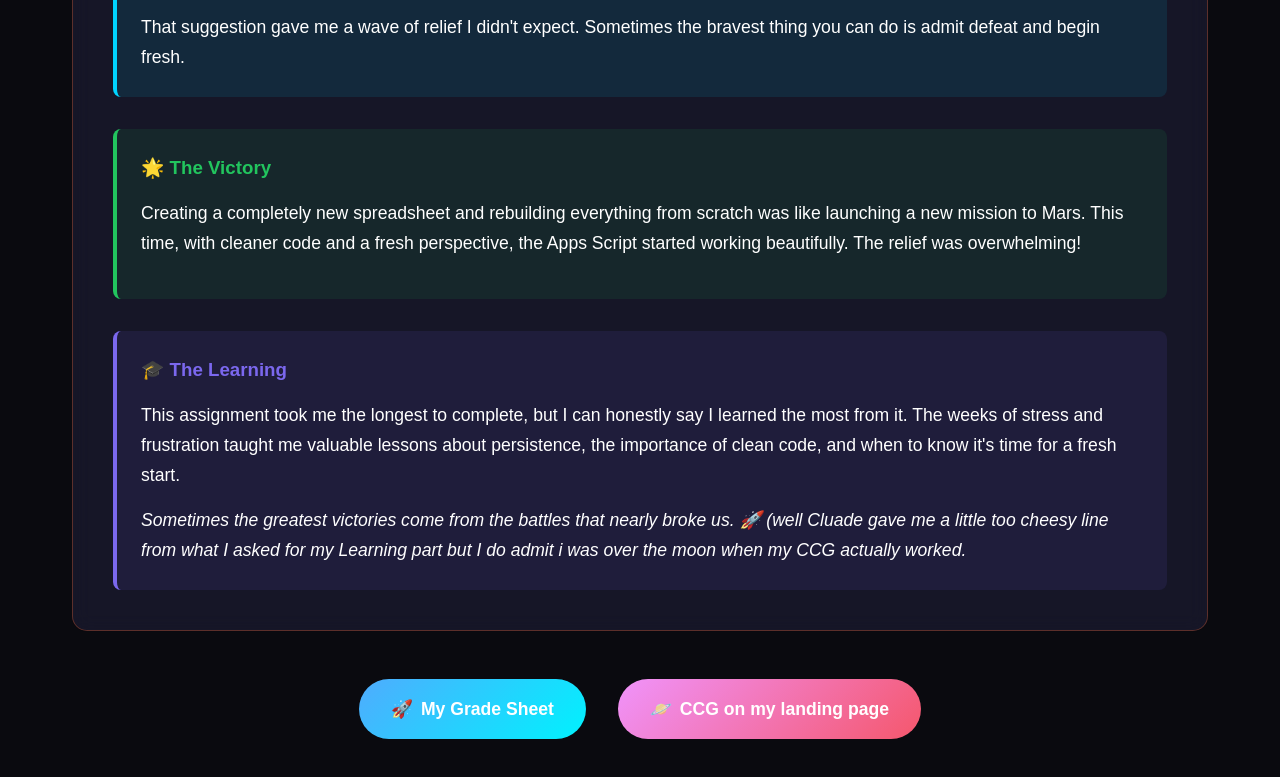
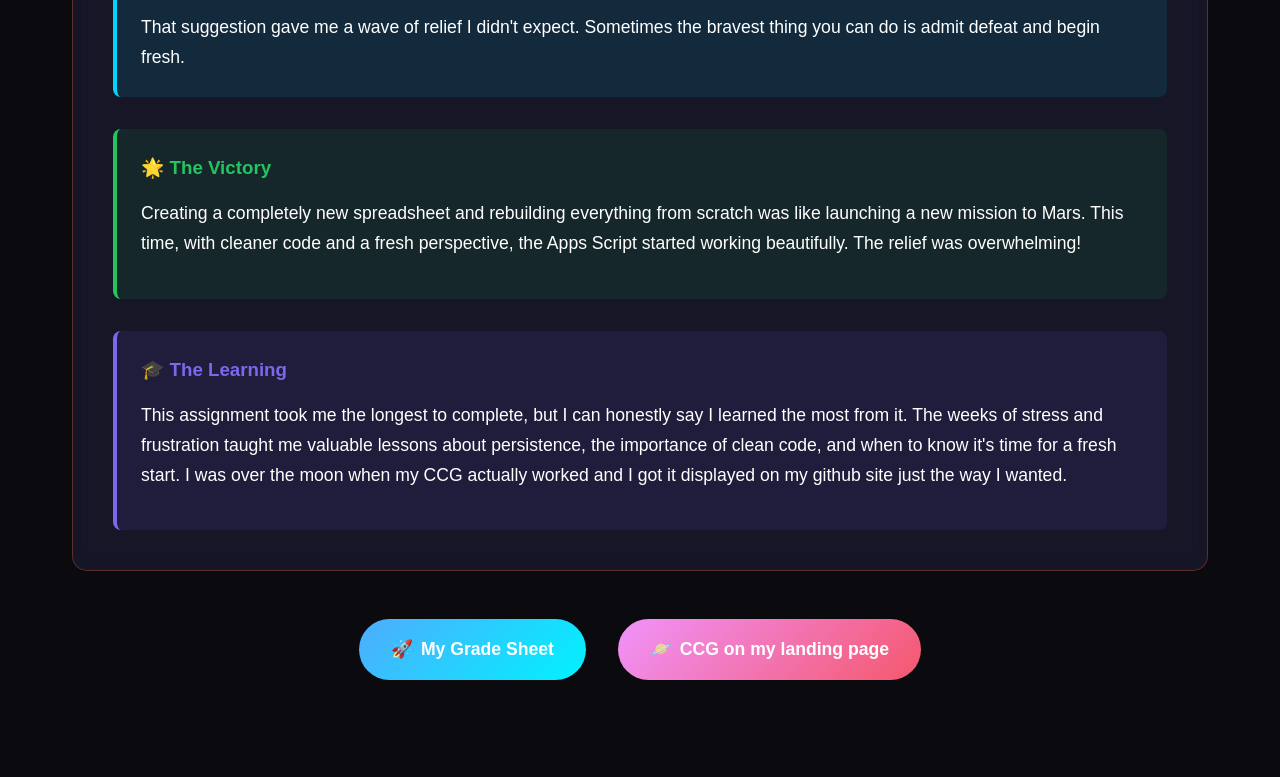
Before and after one commit to ssmoon-debug/AppScript, a plain HTML site: page index.html in a window 1280 px wide. Shown: the part 3369-4146 px from the top of the page. Drawn offline with Linux system fonts and the light colour scheme.

Commit message:
Update index.html

```diff
--- a/index.html
+++ b/index.html
@@ -583,13 +583,12 @@
 
             <div style="background: rgba(123, 104, 238, 0.1); border-left: 4px solid var(--accent-tertiary); padding: 1.5rem; border-radius: 8px;">
                 <h3 style="color: var(--accent-tertiary); margin-bottom: 1rem;">🎓 The Learning</h3>
-                <p style="font-size: 1.1rem; line-height: 1.7; margin-bottom: 1rem;">This assignment took me the longest to complete, but I can honestly say I learned the most from it. The weeks of stress and frustration taught me valuable lessons about persistence, the importance of clean code, and when to know it's time for a fresh start.</p>
-                <p style="font-size: 1.1rem; line-height: 1.7; font-style: italic;">Sometimes the greatest victories come from the battles that nearly broke us. 🚀 (well Cluade gave me a little too cheesy line from what I asked for my Learning part but I do admit i was over the moon when my CCG actually worked.</p>
+                <p style="font-size: 1.1rem; line-height: 1.7; margin-bottom: 1rem;">This assignment took me the longest to complete, but I can honestly say I learned the most from it. The weeks of stress and frustration taught me valuable lessons about persistence, the importance of clean code, and when to know it's time for a fresh start. I was over the moon when my CCG actually worked and I got it displayed on my github site just the way I wanted.</p>
             </div>
         </section>
 
         <div class="action-buttons">
-            <a href="https://docs.google.com/spreadsheets/d/1OL4DnIXdysIPiGXB6oSc4jsIaPjlQSYsRPBJwhvB-B8/edit?usp=drive_link" class="spaceship-btn" onclick="alert('Add your Google Sheets link here!')">My Grade Sheet</a>
+            <a href="https://docs.google.com/spreadsheets/d/1OL4DnIXdysIPiGXB6oSc4jsIaPjlQSYsRPBJwhvB-B8/edit?usp=drive_link" class="spaceship-btn">My Grade Sheet</a>
             <a href="https://ssmoon-debug.github.io/ssassignments/" class="planet-btn" target="_blank">CCG on my landing page</a>
         </div>
     </div>
```
